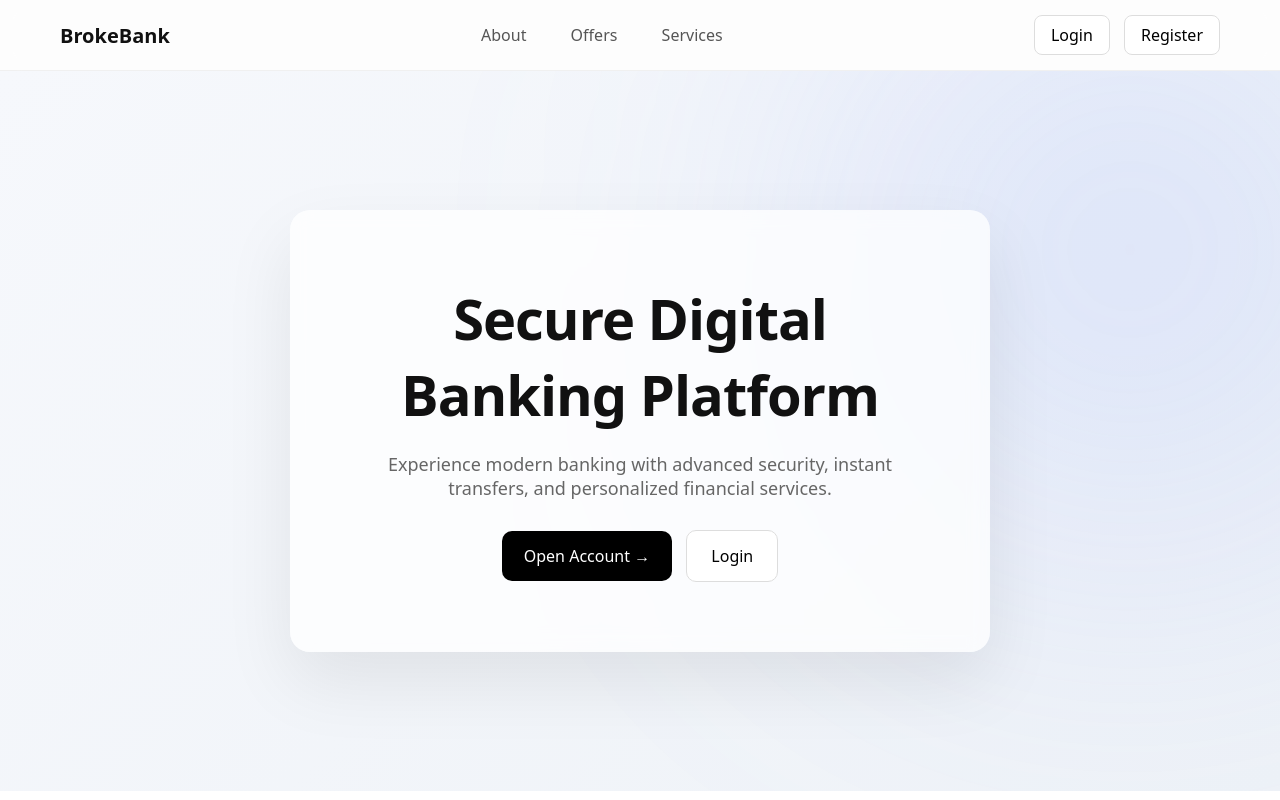
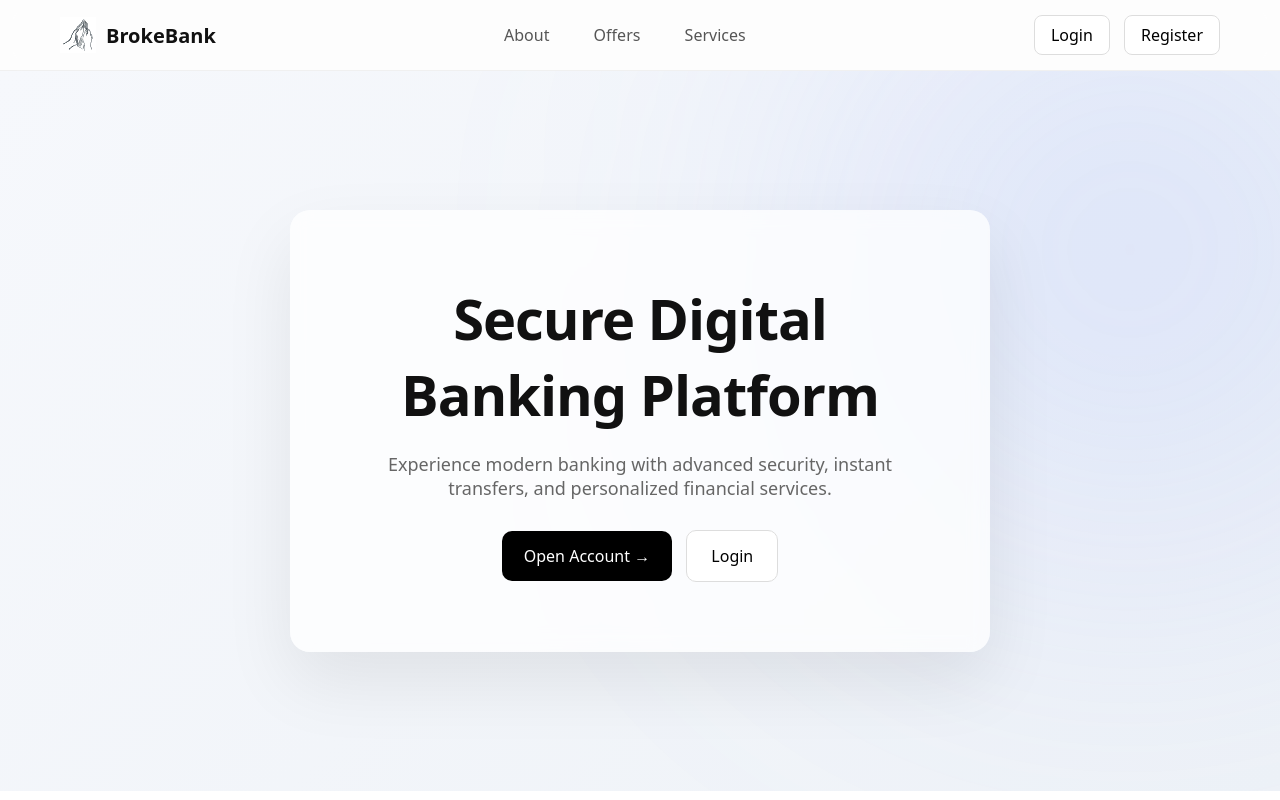
Before and after one commit to Anushree401/Digital-Banking-Application, a website: page views/shared/index.html in a window 1280 px wide. Shown: the top 800 px of the page. Drawn offline with Linux system fonts and the light colour scheme.

Commit message:
Landing Page logo

```diff
--- a/views/shared/css/style.css
+++ b/views/shared/css/style.css
@@ -41,8 +41,18 @@ height:70px;
 }
 
 .logo{
+display:flex;
+align-items:center;
+gap:10px;
 font-weight:600;
 font-size:20px;
+}
+
+.logo img{
+height:36px;
+width:auto;
+opacity:0.9;
+filter:contrast(1.1);
 }
 
 .nav-links a{
@@ -237,6 +247,14 @@ text-align:center;
 color:#7a8f99;
 }
 
+.footer-brand{
+display:flex;
+flex-direction:column;
+gap:10px;
+}
+
+
+
 /* HERO WRAPPER */
 
 .hero-wrapper{
--- a/views/shared/index.html
+++ b/views/shared/index.html
@@ -13,7 +13,10 @@
 <header class="navbar">
 <div class="container nav-inner">
 
-<div class="logo">BrokeBank</div>
+<div class="logo">
+    <img src="assets/brokebank_logo.svg" alt="BrokeBank logo">
+    <span>BrokeBank</span>
+</div>
 
 <nav class="nav-links">
 <a href="#">About</a>
```
Also changed, not shown: views/shared/assets/brokebank_logo.svg (added), views/shared/assets/logo.png (added).
